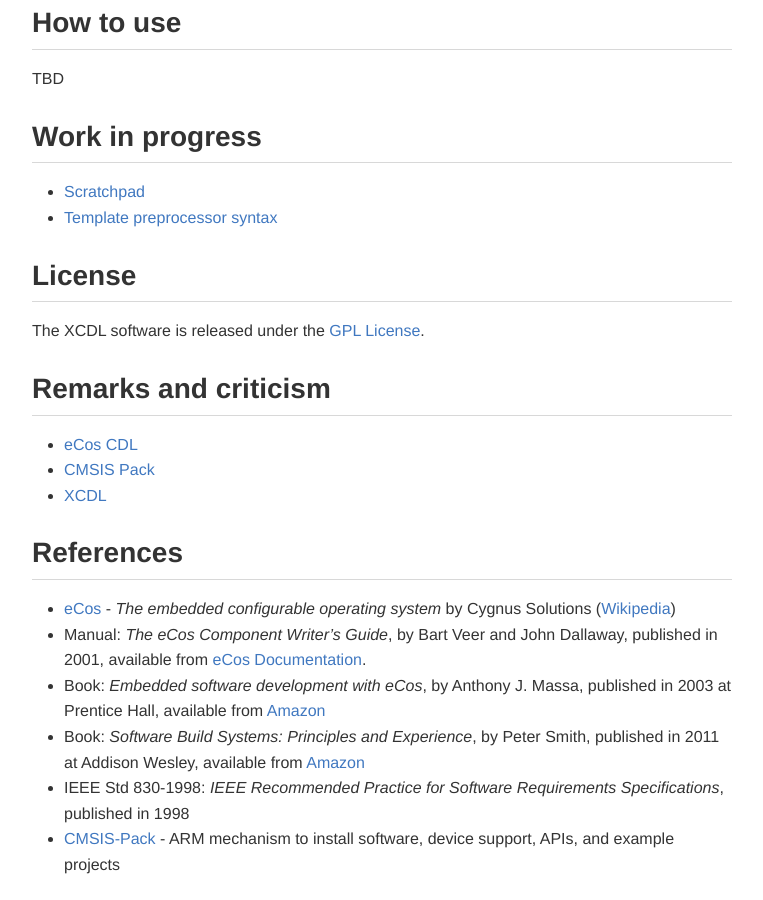
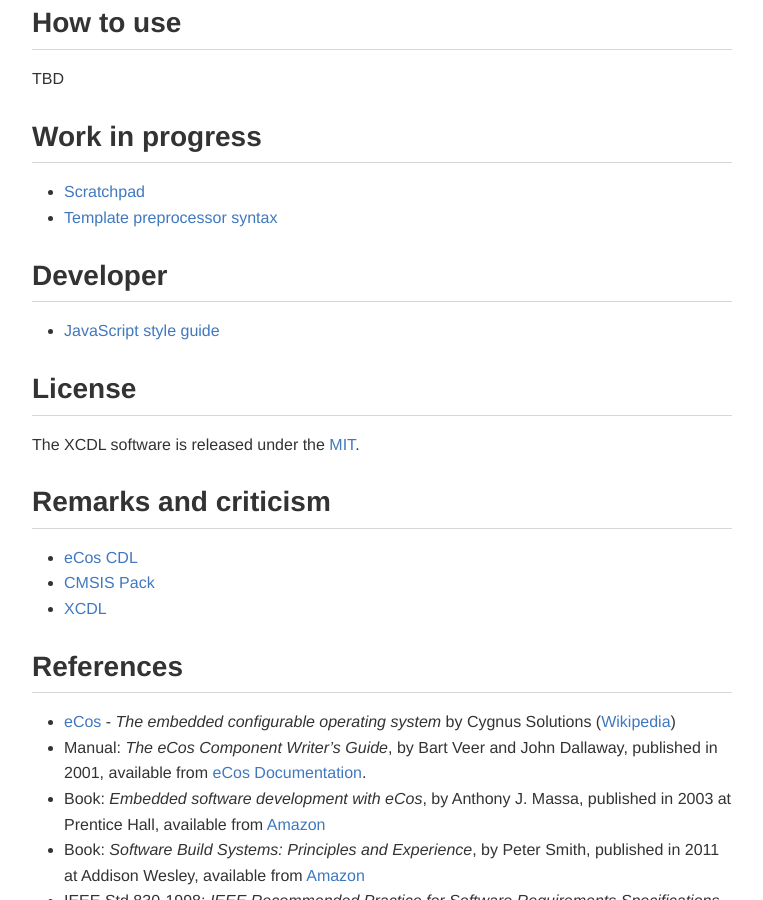
Before and after one commit to xcdl/xcdl.github.io-source, a Jekyll site: the page built from pages/home.md, in a window 1280 px wide and 900 px high, scrolled down 1643 px. Shown: the whole window, without its empty margins (118-881 px from the left). Built offline with Jekyll 4.4.1, drawn with Linux system fonts in a browser that asks for light colours; comment, search, counter and statistics services are not loaded.

Commit message:
add js-style-guide

```diff
--- a/_config.yml
+++ b/_config.yml
@@ -10,9 +10,7 @@ email: il@livius.net
 destination: _site
 exclude:
   - README.md
-  - jekyll-serve.command
-  - jekyll-build.command
-  - atom.command
+  - '*.command'
   - localhost-4002.webloc
 
 # Used in sitemap.xml.
--- a/pages/home.md
+++ b/pages/home.md
@@ -29,22 +29,22 @@ Although targeted to Eclipse, these specifications should not prevent other deve
 
 ## Component Writer's Guide
 
-* [Rationals]({{ site.baseurl }}/guide/rationals/)
-* [Concepts]({{ site.baseurl }}/guide/concepts/)
-* [Packages]({{ site.baseurl }}/guide/packages/)
-* [Repositories]({{ site.baseurl }}/guide/repositories/)
-* [Metadata]({{ site.baseurl }}/guide/metadata/)
-* [The build process]({{ site.baseurl }}/guide/build-process/) (not yet updated for XCDL)
-* The XCDL graphical tools
+- [Rationals]({{ site.baseurl }}/guide/rationals/)
+- [Concepts]({{ site.baseurl }}/guide/concepts/)
+- [Packages]({{ site.baseurl }}/guide/packages/)
+- [Repositories]({{ site.baseurl }}/guide/repositories/)
+- [Metadata]({{ site.baseurl }}/guide/metadata/)
+- [The build process]({{ site.baseurl }}/guide/build-process/) (not yet updated for XCDL)
+- The XCDL graphical tools
 
 ## Reference
 
-* [Metadata]({{ site.baseurl }}/reference/metadata/)
-* [command line tools]({{ site.baseurl }}/reference/commands/) (work in progress)
+- [Metadata]({{ site.baseurl }}/reference/metadata/)
+- [command line tools]({{ site.baseurl }}/reference/commands/) (work in progress)
 
 ## SRS
 
-* [The XCDL Software Requirement Specifications]({{ site.baseurl }}/srs/)
+- [The XCDL Software Requirement Specifications]({{ site.baseurl }}/srs/)
 
 ## How to use
 
@@ -52,63 +52,69 @@ TBD
 
 ## Work in progress
 
-* [Scratchpad]({{ site.baseurl }}/work/scratchpad/)
-* [Template preprocessor syntax]({{ site.baseurl }}/work/preprocessor/)
+- [Scratchpad]({{ site.baseurl }}/work/scratchpad/)
+- [Template preprocessor syntax]({{ site.baseurl }}/work/preprocessor/)
+
+## Developer
+
+- [JavaScript style guide]({{ site.baseurl }}/develop/js-style-guide/)
 
 ## License
 
-The XCDL software is released under the [GPL License](https://www.gnu.org/licenses/gpl.html).
+The XCDL software is released under the [MIT](https://opensource.org/licenses/MIT).
 
 ## Remarks and criticism
 
-* [eCos CDL]({{ site.baseurl }}/criticism/ecos/)
-* [CMSIS Pack]({{ site.baseurl }}/criticism/cmsis/)
-* [XCDL]({{ site.baseurl }}/criticism/xcdl/)
+- [eCos CDL]({{ site.baseurl }}/criticism/ecos/)
+- [CMSIS Pack]({{ site.baseurl }}/criticism/cmsis/)
+- [XCDL]({{ site.baseurl }}/criticism/xcdl/)
 
 ## References
 
-* [eCos](http://ecos.sourceware.org/) - _The embedded configurable operating system_ by Cygnus Solutions ([Wikipedia](http://en.wikipedia.org/wiki/ECos))
-* Manual: _The eCos Component Writer’s Guide_, by Bart Veer and John Dallaway, published in 2001, available from [eCos Documentation](http://ecos.sourceware.org/docs-3.0/).
-* Book: _Embedded software development with eCos_, by Anthony J. Massa, published in 2003 at Prentice Hall, available from [Amazon](http://www.amazon.com/Embedded-Software-Development-Anthony-Massa/dp/0130354732)
-* Book: _Software Build Systems: Principles and Experience_, by Peter Smith, published in 2011 at Addison Wesley, available from [Amazon](http://www.amazon.com/Software-Build-Systems-Principles-Experience/dp/0321717287)
-* IEEE Std 830-1998: _IEEE Recommended Practice for Software Requirements Specifications_, published in 1998
-* [CMSIS-Pack](http://www.keil.com/pack/doc/CMSIS/Pack/html/index.html) - ARM mechanism to install software, device support, APIs, and example projects
+- [eCos](http://ecos.sourceware.org/) - _The embedded configurable operating system_ by Cygnus Solutions ([Wikipedia](http://en.wikipedia.org/wiki/ECos))
+- Manual: _The eCos Component Writer’s Guide_, by Bart Veer and John Dallaway, published in 2001, available from [eCos Documentation](http://ecos.sourceware.org/docs-3.0/).
+- Book: _Embedded software development with eCos_, by Anthony J. Massa, published in 2003 at Prentice Hall, available from [Amazon](http://www.amazon.com/Embedded-Software-Development-Anthony-Massa/dp/0130354732)
+- Book: _Software Build Systems: Principles and Experience_, by Peter Smith, published in 2011 at Addison Wesley, available from [Amazon](http://www.amazon.com/Software-Build-Systems-Principles-Experience/dp/0321717287)
+- IEEE Std 830-1998: _IEEE Recommended Practice for Software Requirements Specifications_, published in 1998
+- [CMSIS-Pack](http://www.keil.com/pack/doc/CMSIS/Pack/html/index.html) - ARM mechanism to install software, device support, APIs, and example projects
 
 ## Distribution management systems
 
-* [OpenEmbedded](http://www.openembedded.org/wiki/Main_Page) - the build framework for embedded Linux (with more detail in the Yocto documentation)
-* [BitBake User Manual](http://www.yoctoproject.org/docs/current/bitbake-user-manual/bitbake-user-manual.html) ([PDF](http://www.yoctoproject.org/docs/current/bitbake-user-manual/bitbake-user-manual.pdf))
-* [Gentoo Development Guide](https://devmanual.gentoo.org/index.html)
-* [MacPorts Guide](https://guide.macports.org/)
-* [Arch PKGBUILD](https://wiki.archlinux.org/index.php/PKGBUILD)
-* [NPM](https://www.npmjs.com) - the package manager for JS (special interest for the packet.json format)
-* [yotta](http://yottadocs.mbed.com) - mbed module manager
+- [OpenEmbedded](http://www.openembedded.org/wiki/Main_Page) - the build framework for embedded Linux (with more detail in the Yocto documentation)
+- [BitBake User Manual](http://www.yoctoproject.org/docs/current/bitbake-user-manual/bitbake-user-manual.html) ([PDF](http://www.yoctoproject.org/docs/current/bitbake-user-manual/bitbake-user-manual.pdf))
+- [Gentoo Development Guide](https://devmanual.gentoo.org/index.html)
+- [MacPorts Guide](https://guide.macports.org/)
+- [Arch PKGBUILD](https://wiki.archlinux.org/index.php/PKGBUILD)
+- [NPM](https://www.npmjs.com) - the package manager for JS (special interest for the packet.json format)
+- [yotta](http://yottadocs.mbed.com) - mbed module manager
 
 ## Build tools
 
 For an exhaustive list, see [Wikipedia](https://en.wikipedia.org/wiki/List_of_build_automation_software).
 
-* [Apache Maven](https://maven.apache.org/) (written in Java, XML configuration files)
-* [SCons](http://scons.org/) (configuration files are Python scripts)
-* [RAKE - Ruby Make](https://github.com/ruby/rake) (tasks and dependencies in Ruby)
-* [buildr](http://buildr.apache.org) - Apache Buildr is a build system for Java-based applications
-* [Gradle](https://gradle.org/) (written in Groovy)
-* [CMake](http://www.cmake.org/) (written in C++; uses native builders like make)
-* [Waf](https://github.com/waf-project/waf) (a build tool written in Python)
-* [GNU Make](https://www.gnu.org/software/make/)
+- [Apache Maven](https://maven.apache.org/) (written in Java, XML configuration files)
+- [SCons](http://scons.org/) (configuration files are Python scripts)
+- [RAKE - Ruby Make](https://github.com/ruby/rake) (tasks and dependencies in Ruby)
+- [buildr](http://buildr.apache.org) - Apache Buildr is a build system for Java-based applications
+- [Gradle](https://gradle.org/) (written in Groovy)
+- [CMake](http://www.cmake.org/) (written in C++; uses native builders like make)
+- [Waf](https://github.com/waf-project/waf) (a build tool written in Python)
+- [GNU Make](https://www.gnu.org/software/make/)
 
 ## Continuous integration
 
 For an exhaustive list see [Wikipedia](https://en.wikipedia.org/wiki/Comparison_of_continuous_integration_software).
 
-* [Hudson](http://hudson-ci.org/) (the original Sun project, donated by Oracle to the Eclipse Foundation)
-* [Jenkins](http://jenkins-ci.org/) (the more active fork, backed by the project creator)
-* [Travis](https://travis-ci.org)
+- [Hudson](http://hudson-ci.org/) (the original Sun project, donated by Oracle to the Eclipse Foundation)
+- [Jenkins](http://jenkins-ci.org/) (the more active fork, backed by the project creator)
+- [Travis](https://travis-ci.org)
 
 ## JavaScript resources
 
-* [Book: JavaScript: The Definitive Guide (6th Edition) by David Flanagan](http://www.amazon.com/JavaScript-Definitive-Guide-Activate-Guides/dp/0596805527/)
-* [Book: JavaScript: The Good Parts by Douglas Crockford](http://www.amazon.com/JavaScript-Good-Parts-Douglas-Crockford/dp/0596517742/)
-* [Crockford JavaScript](http://www.crockford.com/javascript/)
-  * [Private Members in JavaScript](http://www.crockford.com/javascript/private.html)
-  * [Classical Inheritance in JavaScript](http://javascript.crockford.com/inheritance.html)
+- [Book: JavaScript: The Definitive Guide (6th Edition) by David Flanagan](http://www.amazon.com/JavaScript-Definitive-Guide-Activate-Guides/dp/0596805527/)
+- [Book: JavaScript: The Good Parts by Douglas Crockford](http://www.amazon.com/JavaScript-Good-Parts-Douglas-Crockford/dp/0596517742/)
+- [Crockford JavaScript](http://www.crockford.com/javascript/)
+  - [Private Members in JavaScript](http://www.crockford.com/javascript/private.html)
+  - [Classical Inheritance in JavaScript](http://javascript.crockford.com/inheritance.html)
+- [node.js](https://nodejs.org/en/)
+- [npm](https://www.npmjs.com/)
```
Also changed, not shown: pages/develop/js-style-guide.md (added, +216 -0 lines).
